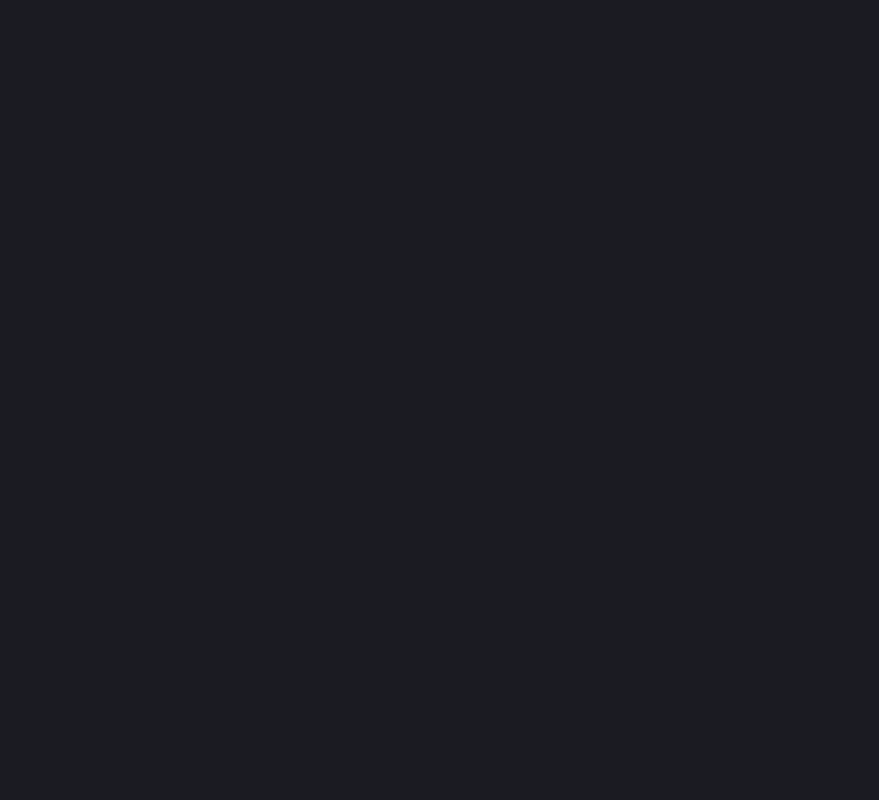
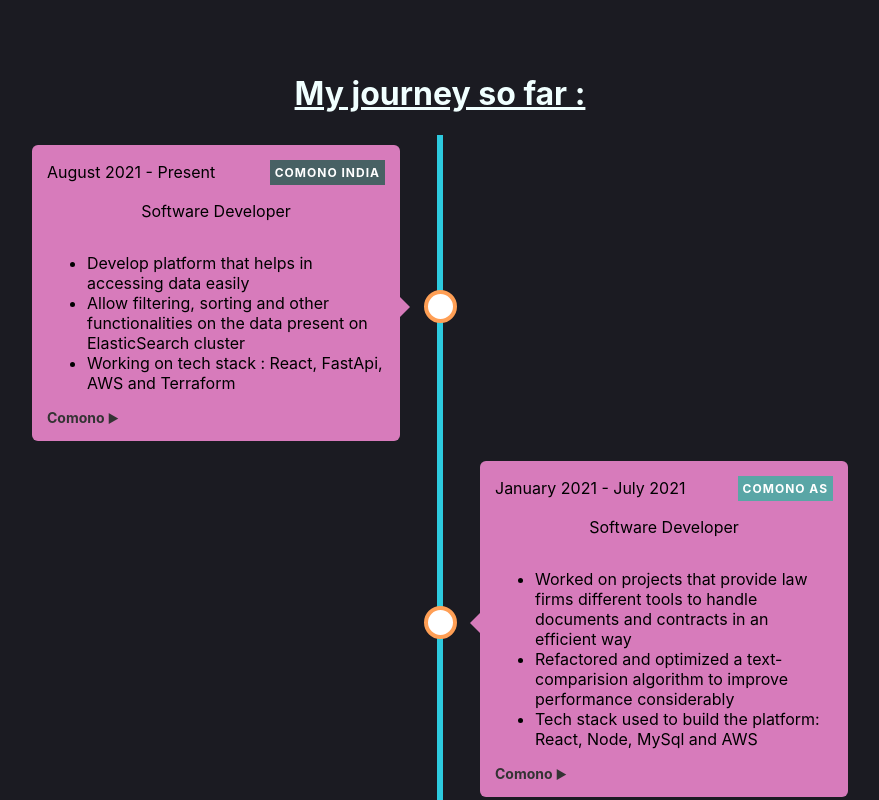
Before and after one commit to PacificPR/my-portfolio, a Next.js app: page / in a window 1280 px wide. Shown: the part 2160-2960 px from the top of the page, without its empty margins (200-1079 px from the left). Built offline with nearby package versions, Linux system fonts and the light colour scheme.

Commit message:
Timeline added

```diff
--- a/pages/index.tsx
+++ b/pages/index.tsx
@@ -2,6 +2,9 @@
 import Head from "next/head";
 import Navbar from "@/src/components/Navbar";
 import AboutMe from "@/src/components/AboutMe";
+import Projects from "@/src/components/Projects";
+import Experience from "@/src/components/Experience";
+import Contact from "@/src/components/Contact";
 import GoToTop from "@/src/components/GoToTop";
 import styles from "@/src/styles/Home.module.css";
 
@@ -13,8 +16,9 @@
       </Head>
       <Navbar />
       <AboutMe />
-      <div className={styles.div2}></div>
-      <div className={styles.div3}></div>
+      <Projects />
+      <Experience />
+      <Contact />
       <GoToTop />
     </>
   );
--- /dev/null
+++ b/src/components/Timeline.tsx
@@ -0,0 +1,37 @@
+import styles from "@/src/styles/Experience.module.css";
+
+const Timeline = ({ data, listId }) => {
+  const detail = data.text.trim().split(".");
+  detail.pop();
+  let pos = "right";
+  if (listId % 2 == 0) pos = "left";
+
+  return (
+    <div className={`${styles.container} ${styles[pos]}`}>
+      <div className={styles.content}>
+        <div className={styles.head}>
+          <time>{data.date}</time>
+          <span
+            className={styles.tag}
+            style={{ background: data.category.color }}
+          >
+            {data.category.tag}
+          </span>
+        </div>
+        <p>{data.position}</p>
+        <ul>
+          {detail.map((det) => (
+            <li key={det}>{det}</li>
+          ))}
+        </ul>
+        {data.link && (
+          <a href={data.link.url} target="_blank" rel="noopener noreferrer">
+            {data.link.text}
+          </a>
+        )}
+      </div>
+    </div>
+  );
+};
+
+export default Timeline;
--- /dev/null
+++ b/src/styles/Experience.module.css
@@ -0,0 +1,206 @@
+.experience {
+  margin: 15vw;
+}
+
+.experience h1 {
+  color: azure;
+  text-align: center;
+  text-decoration: underline;
+  text-underline-position: 22px;
+}
+
+/* The actual timeline (the vertical ruler) */
+.timeline {
+  position: relative;
+  max-width: 1200px;
+  margin: 0 auto;
+  font-size: 16px;
+}
+
+/* The actual timeline (the vertical ruler) */
+.timeline::after {
+  content: "";
+  position: absolute;
+  width: 6px;
+  background-color: rgb(45, 202, 223);
+  top: 0;
+  bottom: 0;
+  left: 50%;
+  margin-left: -3px;
+}
+
+/* Container around content */
+.container {
+  padding: 10px 40px;
+  position: relative;
+  background-color: inherit;
+  width: 50%;
+}
+
+/* The circles on the timeline */
+.container::after {
+  content: "";
+  position: absolute;
+  width: 25px;
+  height: 25px;
+  right: -17px;
+  background-color: white;
+  border: 4px solid #ff9f55;
+  top: 155px;
+  border-radius: 50%;
+  z-index: 1;
+}
+
+.head {
+  display: flex;
+  justify-content: space-between;
+  align-items: center;
+}
+
+.head span {
+  font-size: 12px;
+}
+
+.head .tag {
+  color: #fff;
+  font-size: 12px;
+  font-weight: bold;
+  letter-spacing: 1px;
+  padding: 5px;
+  text-transform: uppercase;
+}
+
+.content p {
+  align-self: center;
+  padding: 0;
+}
+
+.content a {
+  color: #333;
+  text-decoration: none;
+  font-size: 14px;
+  font-weight: bold;
+}
+
+.content a::after {
+  content: " ►";
+  font-size: 12px;
+}
+
+/* Place the container to the left */
+.left {
+  left: 0;
+}
+
+/* Place the container to the right */
+.right {
+  left: 50%;
+}
+
+/* Add arrows to the left container (pointing right) */
+.left::before {
+  content: " ";
+  height: 0;
+  position: absolute;
+  top: 162px;
+  width: 0;
+  z-index: 1;
+  right: 30px;
+  border: medium solid white;
+  border-width: 10px 0 10px 10px;
+  border-color: transparent transparent transparent #d77bbb;
+}
+
+/* Add arrows to the right container (pointing left) */
+.right::before {
+  content: " ";
+  height: 0;
+  position: absolute;
+  top: 162px;
+  width: 0;
+  z-index: 1;
+  left: 30px;
+  border: medium solid white;
+  border-width: 10px 10px 10px 0;
+  border-color: transparent #d77bbb transparent transparent;
+}
+
+/* Fix the circle for containers on the right side */
+.right::after {
+  left: -16px;
+}
+
+/* The actual content */
+.content {
+  display: flex;
+  flex-direction: column;
+  /* padding: 20px 30px; */
+  padding: 15px;
+  background-color: #d77bbb;
+  position: relative;
+  border-radius: 6px;
+  min-width: 240px;
+}
+
+/* Media queries - Responsive timeline on screens less than 600px wide */
+@media only screen and (max-width: 800px) {
+  /* Place the timelime to the left */
+  .timeline::after {
+    left: 31px;
+  }
+
+  /* Full-width containers */
+  .container {
+    width: 100%;
+    padding-left: 70px;
+    padding-right: 25px;
+  }
+
+  /* Make sure that all arrows are pointing leftwards */
+  .container::before {
+    left: 60px;
+    border: medium solid white;
+    border-width: 10px 10px 10px 0;
+    border-color: transparent white transparent transparent;
+  }
+
+  /* Make sure all circles are at the same spot */
+  .left::after,
+  .right::after {
+    left: 15px;
+  }
+
+  /* Make all right containers behave like the left ones */
+  .right {
+    left: 0%;
+  }
+}
+
+@media only screen and (max-width: 1120px) and (min-width: 801px) {
+  .head {
+    flex-direction: column-reverse;
+  }
+  .head span {
+    text-align: center;
+    width: 100%;
+  }
+}
+
+@media only screen and (min-width: 1121px) {
+  .head {
+    flex-direction: row;
+  }
+  .head span {
+    width: fit-content;
+  }
+}
+
+@media only screen and (max-width: 620px) {
+  .head {
+    flex-direction: column-reverse;
+  }
+  .head span {
+    text-align: center;
+    width: 100%;
+  }
+}
```
